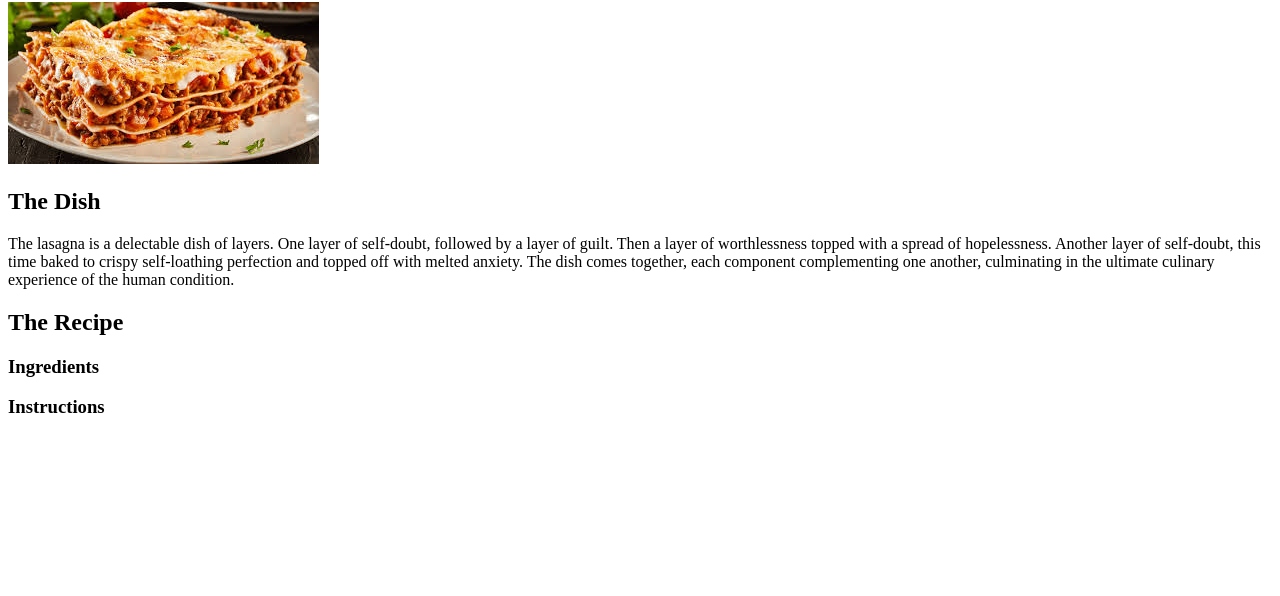
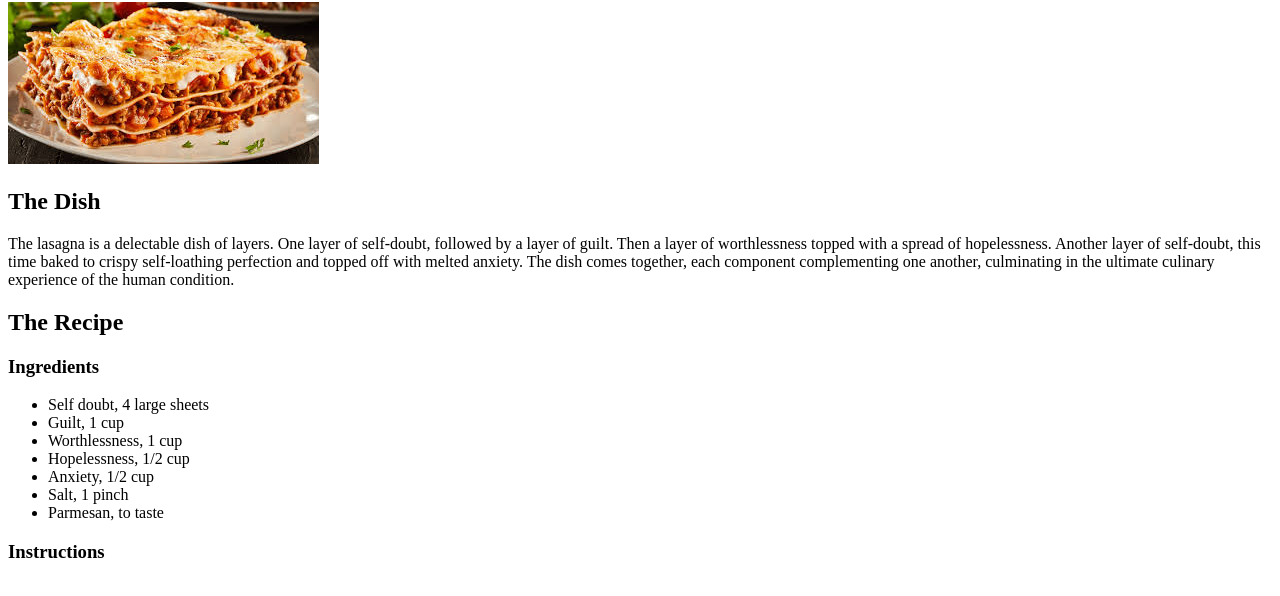
Before and after one commit to lillian-chen/odin-recipes, a plain HTML site: page recipes/lasagna.html in a window 1280 px wide. Shown: the part 78-674 px from the top of the page. Drawn offline with Linux system fonts and the light colour scheme.

Commit message:
ingredient list

```diff
--- a/recipes/lasagna.html
+++ b/recipes/lasagna.html
@@ -19,7 +19,15 @@
     <h2>The Recipe</h2>
     <h3>Ingredients</h3>
     <p>
-
+    <ul>
+        <li>Self doubt, 4 large sheets</li>
+        <li>Guilt, 1 cup</li>
+        <li>Worthlessness, 1 cup</li>
+        <li>Hopelessness, 1/2 cup</li>
+        <li>Anxiety, 1/2 cup</li>
+        <li>Salt, 1 pinch</li>
+        <li>Parmesan, to taste</li>
+    </ul>
     </p>
     <h3>Instructions</h3>
     <p>
```
